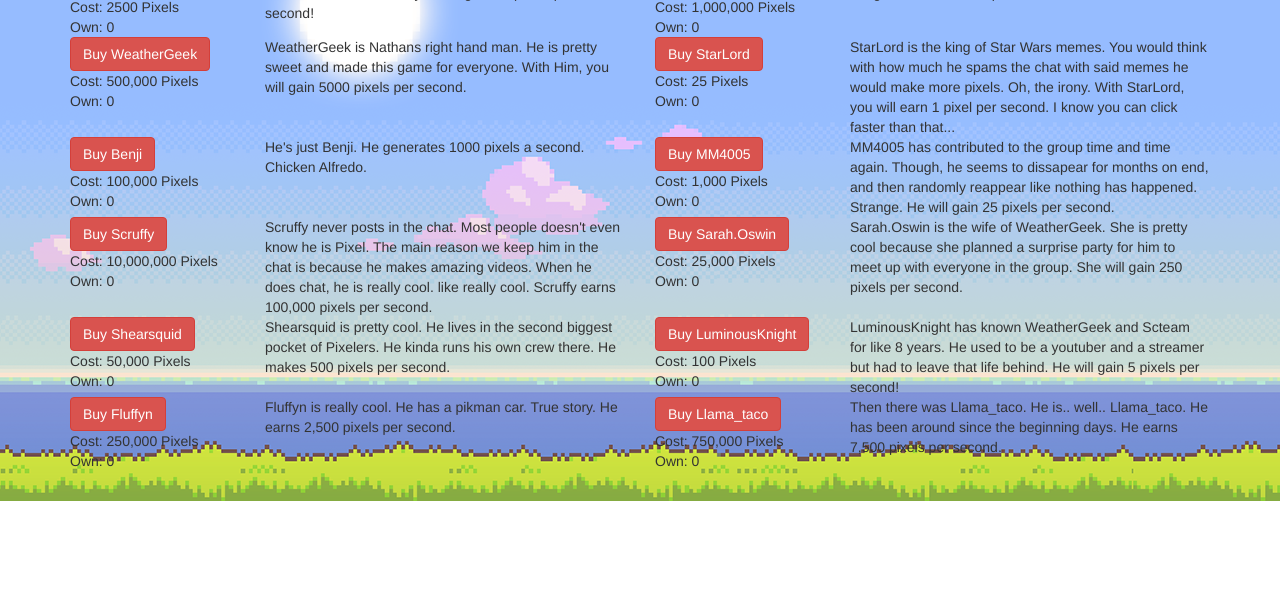
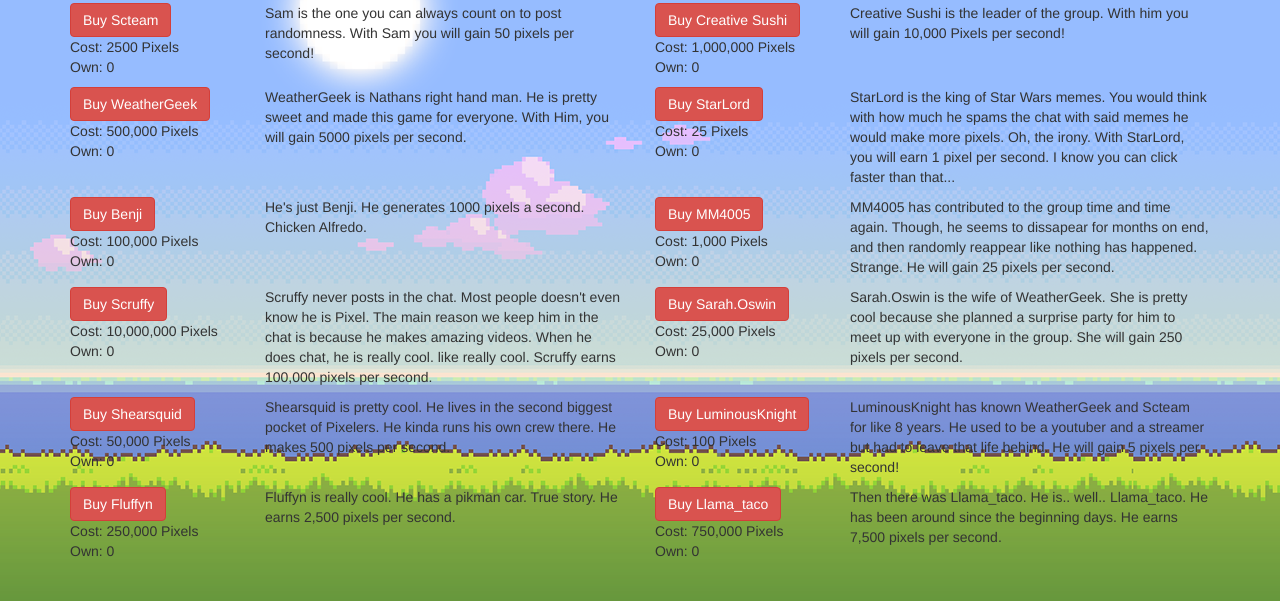
Before and after one commit to weathergeek96/PixelGame, a plain HTML site: page index.html in a window 1280 px wide. Shown: the part 411-1012 px from the top of the page. Before the commit the page ends 912 px from the top, so only its background shows below. Drawn offline with nearby package versions, Linux system fonts and the light colour scheme.

Commit message:
Added spaces

```diff
--- a/css/main.css
+++ b/css/main.css
@@ -9,3 +9,7 @@ body {
     background-attachment: fixed;
     margin-bottom: 30px;
 }
+
+.row {
+    margin-bottom: 10px;
+}
```
